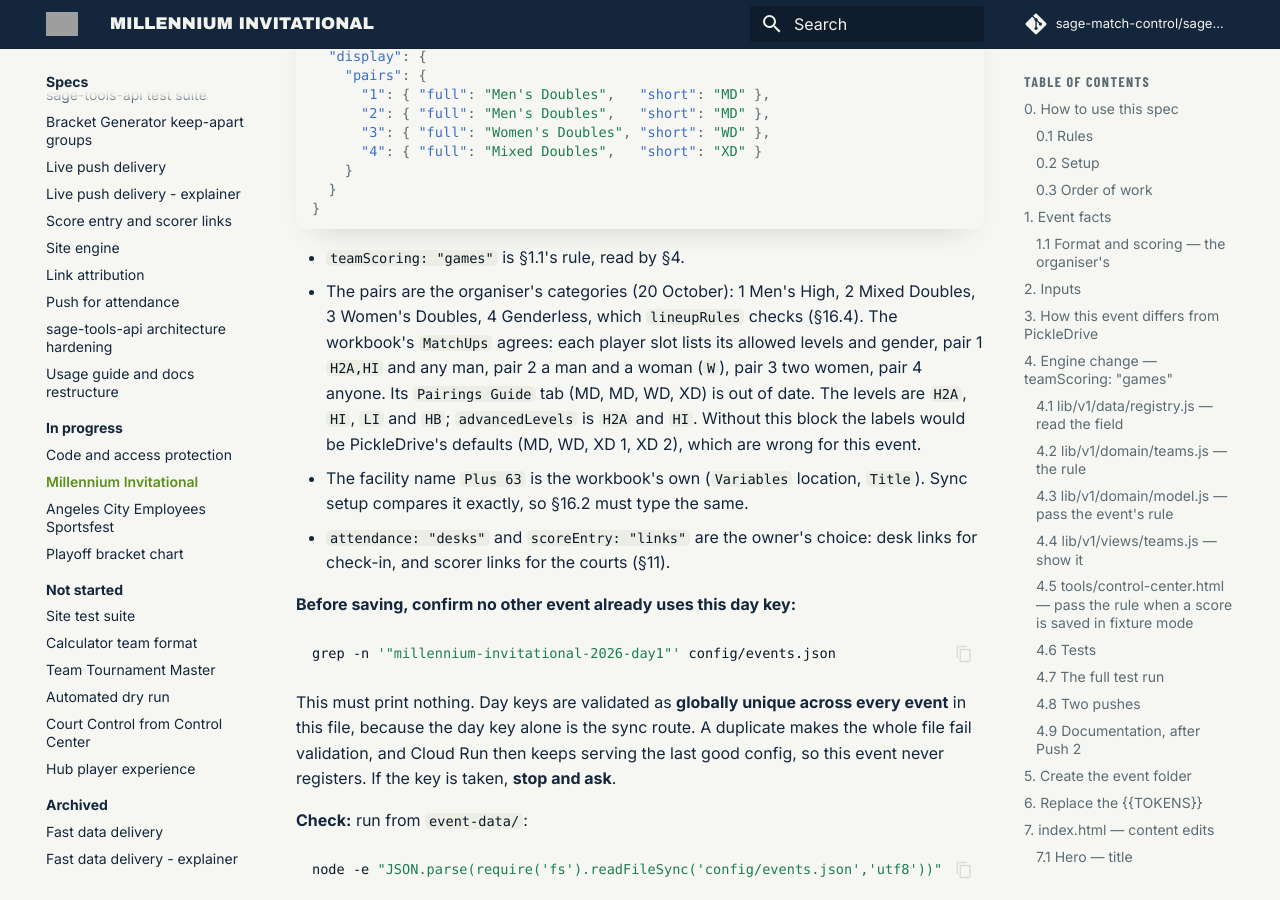
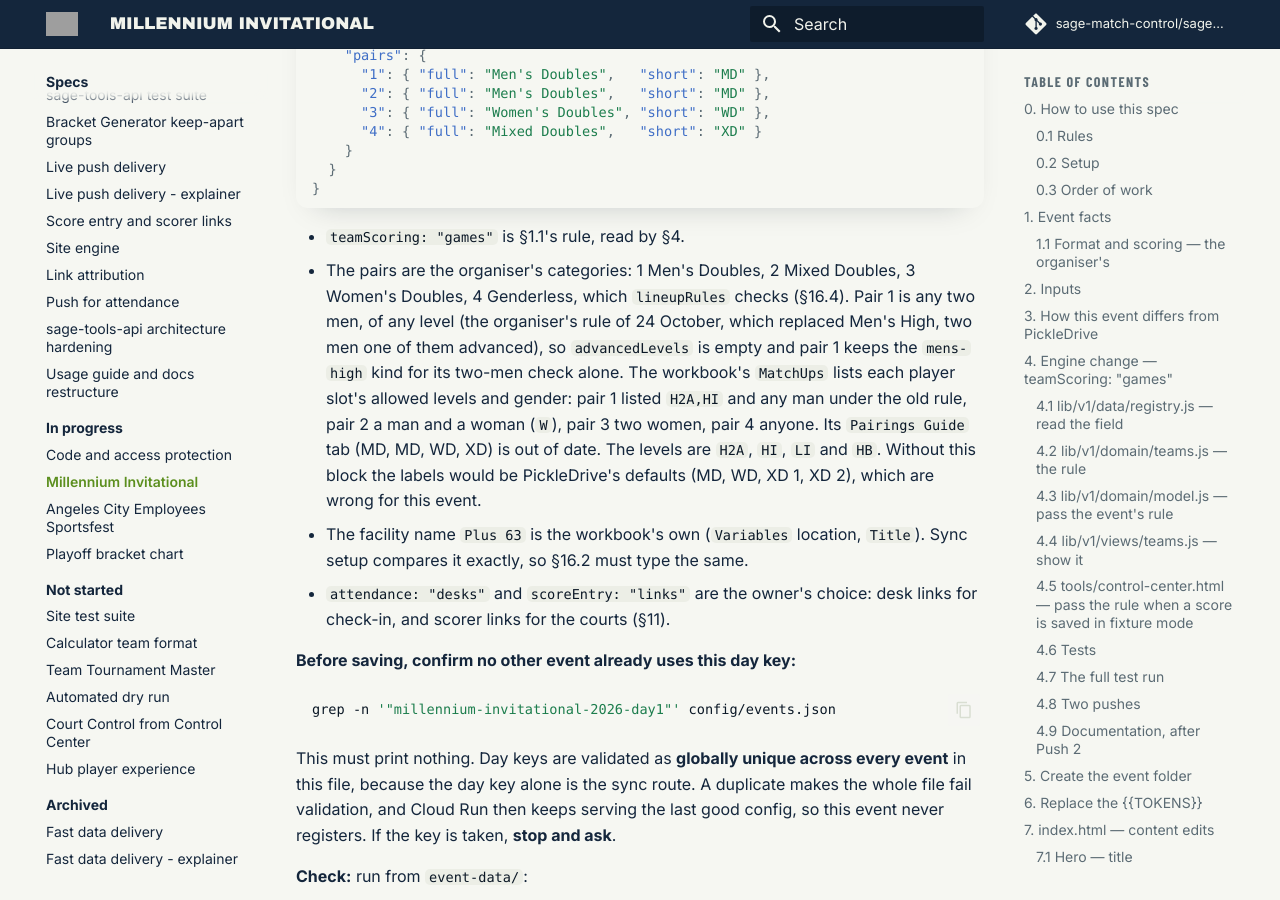
Before and after one commit to sage-match-control/sage-docs, an MkDocs documentation site: the page built from docs/specs/in-progress/millennium-invitational-spec.md, in a window 1280 px wide and 900 px high, scrolled down 31596 px. Built offline with MkDocs 1.6.1 and Material for MkDocs 9.7.7, drawn with Linux system fonts in a browser that asks for light colours; comment, search, counter and statistics services are not loaded; some of the changed text lies outside the part shown.

Commit message:
Docs 2.31.0: Millennium Invitational's pair 1 is Men's Doubles, any two men
Co-Authored-By: Claude Opus 5.5 <noreply@anthropic.com>

````diff
--- a/docs/specs/in-progress/millennium-invitational-spec.md
+++ b/docs/specs/in-progress/millennium-invitational-spec.md
@@ -129,7 +129,7 @@ cd ..
 | Beneficiary | Children's Home of Mary the Eucharist. All proceeds go to it |
 | Pubmat slogan | "Good people, great games, brighter tomorrows" |
 | Teams | 8 of 8 players: `Red`, `Orange`, `Yellow`, `Green`, `Blue`, `White`, `Teal`, `Pink` (renamed 20 October from Purple and Sky). The colour is the team code |
-| Pairs in a matchup | 4 games: pair 1 Men's High (two men, one of them advanced), pair 2 Mixed Doubles (not the team captain), pair 3 Women's Doubles, pair 4 Genderless (any two). Every player plays once a round, so 7 games each in the round robin |
+| Pairs in a matchup | 4 games: pair 1 Men's Doubles (any two men, of any level), pair 2 Mixed Doubles (not the team captain), pair 3 Women's Doubles, pair 4 Genderless (any two). Every player plays once a round, so 7 games each in the round robin |
 | Matches | 120, numbered 1–120: 112 in the round robin (28 matchups), 4 in the Bronze matchup, 4 in the Final |
 | Times | 30-minute slots. First serve 1:00 PM, last round-robin slot 7:30 PM, Bronze 8:00 PM, Final 8:30 PM |
 | Site title | **Millennium Pickleball Club** (browser tab, Control Center, footer, schedule board). The hero reads "2nd Invitational Tournament" |
@@ -1358,12 +1358,15 @@ comma after the closing brace of that entry:
 ```
 
 - `teamScoring: "games"` is §1.1's rule, read by §4.
-- The pairs are the organiser's categories (20 October): 1 Men's High, 2 Mixed
+- The pairs are the organiser's categories: 1 Men's Doubles, 2 Mixed
   Doubles, 3 Women's Doubles, 4 Genderless, which `lineupRules` checks (§16.4).
-  The workbook's `MatchUps` agrees: each player slot lists its allowed levels and
-  gender, pair 1 `H2A,HI` and any man, pair 2 a man and a woman (`W`), pair 3 two
-  women, pair 4 anyone. Its `Pairings Guide` tab (MD, MD, WD, XD) is out of date.
-  The levels are `H2A`, `HI`, `LI` and `HB`; `advancedLevels` is `H2A` and `HI`.
+  Pair 1 is any two men, of any level (the organiser's rule of 24 October, which
+  replaced Men's High, two men one of them advanced), so `advancedLevels` is empty
+  and pair 1 keeps the `mens-high` kind for its two-men check alone.
+  The workbook's `MatchUps` lists each player slot's allowed levels and
+  gender: pair 1 listed `H2A,HI` and any man under the old rule, pair 2 a man
+  and a woman (`W`), pair 3 two women, pair 4 anyone. Its `Pairings Guide` tab (MD, MD, WD, XD) is out of date.
+  The levels are `H2A`, `HI`, `LI` and `HB`.
   Without this block the labels would be PickleDrive's defaults (MD, WD, XD 1,
   XD 2), which are wrong for this event.
 - The facility name `Plus 63` is the workbook's own (`Variables` location,
@@ -1535,10 +1538,12 @@ that, use Control Center's go-live override.
 control before the round (§1.1). The operator types them into `MatchUps` for that
 round's matchups. Until then the Hub shows the round's matches as **Lineup not
 set**. Control Center's **Lineup check** (Teams tab, and a warning on each match
-line) checks each lineup against the event's `lineupRules`: pair 1 Men's High
-(two men, one advanced), pair 2 Mixed (a man and a woman, not the captain, who is
+line) checks each lineup against the event's `lineupRules`: pair 1 Men's Doubles
+(two men, any level), pair 2 Mixed (a man and a woman, not the captain, who is
 the first player in the team's roster), pair 3 Women's, pair 4 Genderless, and
-one game per player per round, with `H2A` and `HI` as the advanced levels.
+one game per player per round. The engine has no plain men's-doubles kind, so a
+warning on pair 1 still reads "Men's High is two men", and the Lineup check notes
+that no advanced levels are set; both are expected.
 Gian (Yellow) is a man, `LB`, whom the organiser lets play Women's
 (`"allowed": { "Gian": ["womens"] }`).
 
--- a/mkdocs.yml
+++ b/mkdocs.yml
@@ -6,7 +6,7 @@ repo_name: sage-match-control/sage-docs
 edit_uri: edit/main/docs/
 # The docs version. Bump it with a new entry at the top of docs/changelog.md;
 # the deploy workflow checks the two agree.
-copyright: 'S.A.G.E. Documentation <a href="https://sage-match-control.github.io/sage-docs/changelog/">v2.30.0</a>'
+copyright: 'S.A.G.E. Documentation <a href="https://sage-match-control.github.io/sage-docs/changelog/">v2.31.0</a>'
 
 docs_dir: docs
 
````
Also changed, not shown: other parts of docs/specs/in-progress/millennium-invitational-spec.md (+3 -3 lines), docs/changelog.md (+10 -0 lines).
